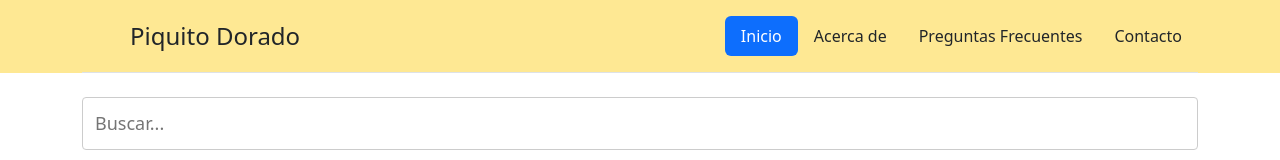
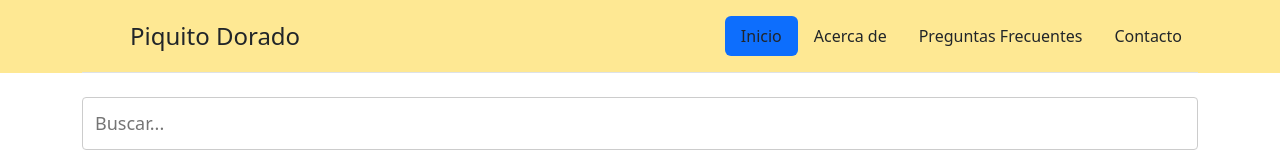
Before and after one commit to warderer/piquito-de-oro, a React (Vite) app: page / in a window 1280 px wide. Shown: the top 160 px of the page. Built offline with nearby package versions, Linux system fonts and the light colour scheme.

Commit message:
💄 Fix de UI de Elemento Activo del Menu

```diff
--- a/src/components/Header.jsx
+++ b/src/components/Header.jsx
@@ -13,7 +13,7 @@ const Header = () => {
 
           <ul className='nav nav-pills'>
             <li className='nav-item'>
-              <NavLink to='/' className='nav-link active' aria-current='page'>Inicio</NavLink>
+              <NavLink to='/' className='nav-link text-dark' aria-current='page'>Inicio</NavLink>
             </li>
             <li className='nav-item'>
               <NavLink to='/about' className='nav-link text-dark'>Acerca de</NavLink>
```
